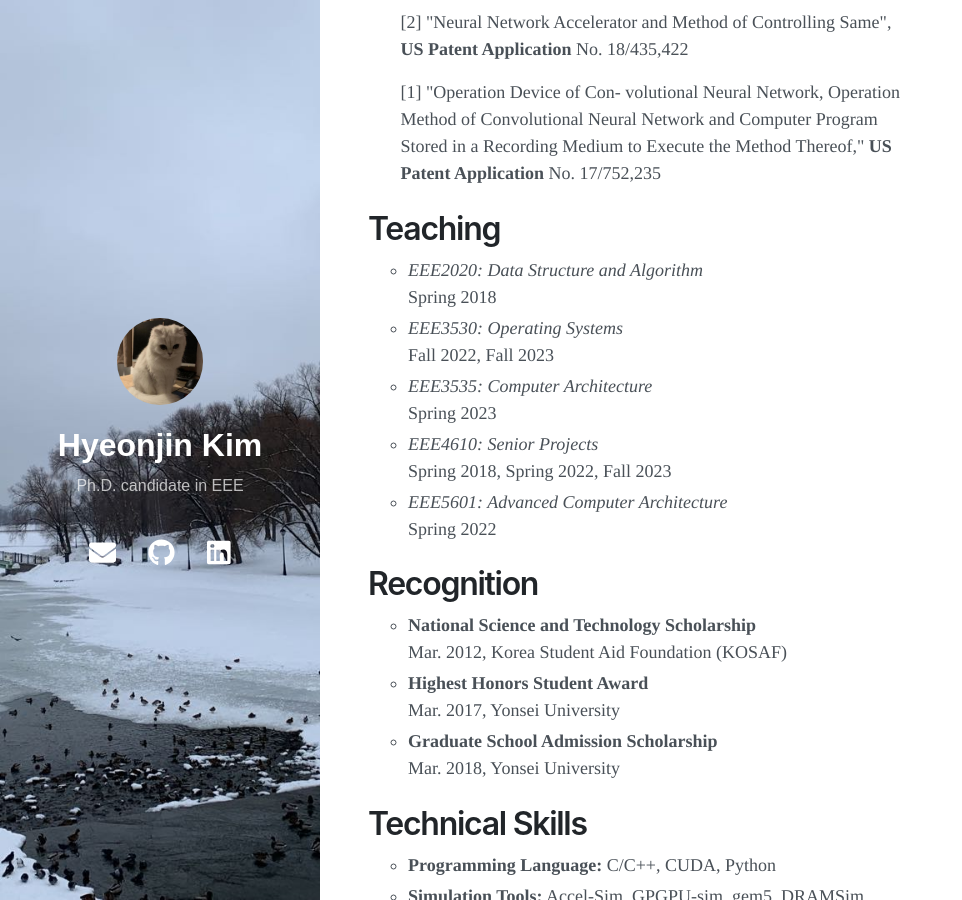
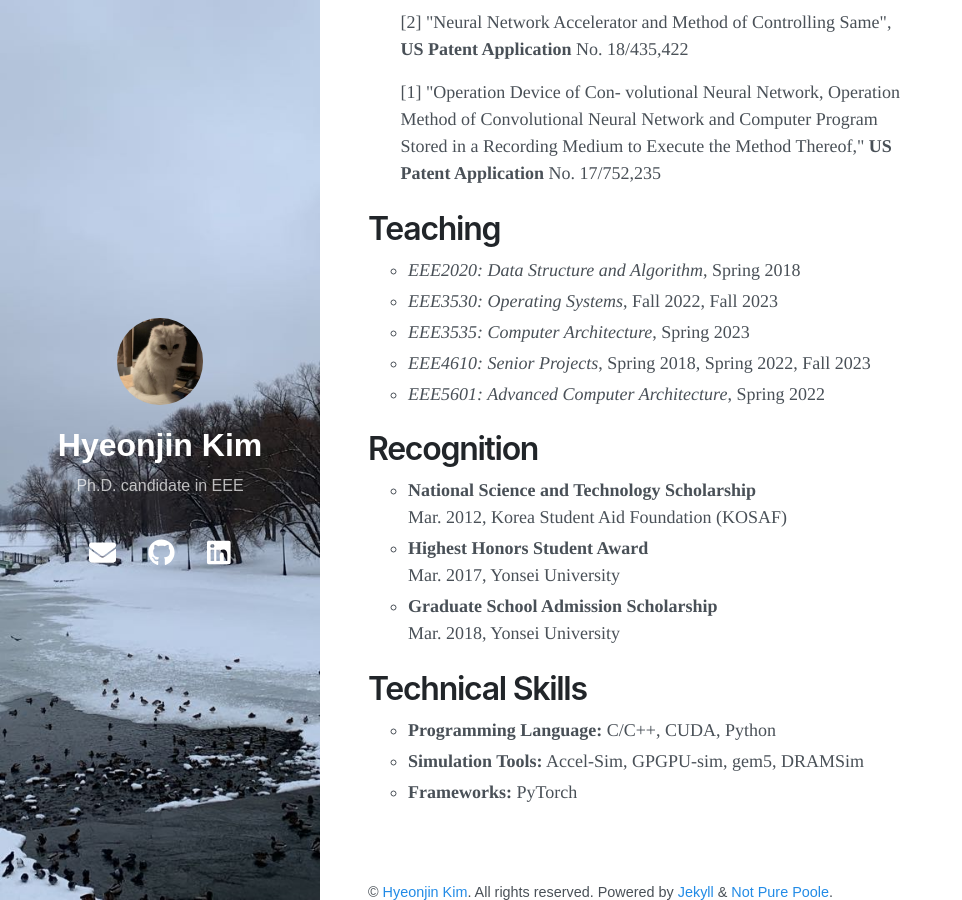
Before and after one commit to springrain12/springrain12.github.io, a Jekyll site: the page built from index.html, in a window 1280 px wide and 900 px high, scrolled down 1899 px. Shown: the whole window, without its empty margins (0-962 px from the left). Built offline with Jekyll 4.4.1, drawn with Linux system fonts in a browser that asks for light colours; nearby versions of some CDN libraries; the list of posts is cut into pages by our own code.

Commit message:
teaching

```diff
--- a/index.html
+++ b/index.html
@@ -94,16 +94,11 @@ layout: home
 <p>
 <h1>Teaching</h1>
     <ul type="circle">
-        <li style="line-height:1.5"> <i>EEE2020: Data Structure and Algorithm</i><br>
-        Spring 2018</li>
-        <li style="line-height:1.5"> <i>EEE3530: Operating Systems</i><br>
-        Fall 2022, Fall 2023</li>
-        <li style="line-height:1.5"> <i>EEE3535: Computer Architecture</i><br>
-        Spring 2023</li>
-        <li style="line-height:1.5"> <i>EEE4610: Senior Projects</i><br>
-        Spring 2018, Spring 2022, Fall 2023</li>
-        <li style="line-height:1.5"> <i>EEE5601: Advanced Computer Architecture</i><br>
-        Spring 2022</li>
+        <li style="line-height:1.5"> <i>EEE2020: Data Structure and Algorithm</i>, Spring 2018</li>
+        <li style="line-height:1.5"> <i>EEE3530: Operating Systems</i>, Fall 2022, Fall 2023</li>
+        <li style="line-height:1.5"> <i>EEE3535: Computer Architecture</i>, Spring 2023</li>
+        <li style="line-height:1.5"> <i>EEE4610: Senior Projects</i>, Spring 2018, Spring 2022, Fall 2023</li>
+        <li style="line-height:1.5"> <i>EEE5601: Advanced Computer Architecture</i>, Spring 2022</li>
     </ul>
 
 </p>
```
